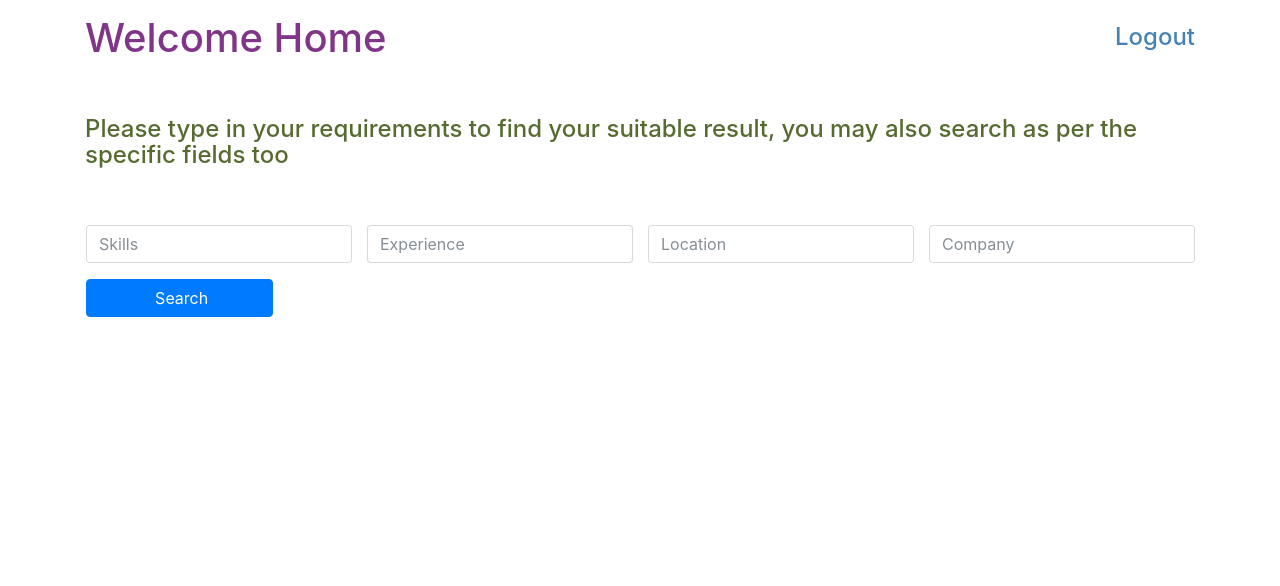
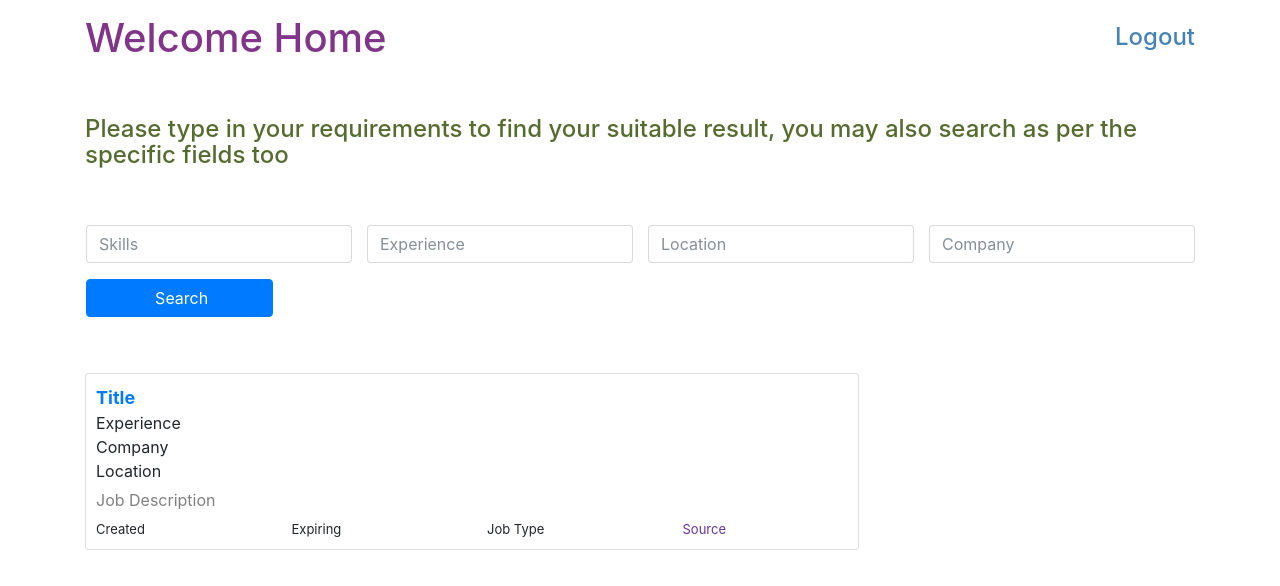
Before and after one commit to aloklearning/byjus-search-app, an Angular app: page /home in a window 1280 px wide. Shown: the top 586 px of the page. Built offline with nearby package versions, Linux system fonts and the light colour scheme.

Commit message:
Job card created

```diff
--- a/src/app/app.module.ts
+++ b/src/app/app.module.ts
@@ -7,12 +7,14 @@ import { AppRoutingModule } from './app-routing.module';
 import { AppComponent } from './app.component';
 import { HomePageComponent } from './pages/home-page/home-page.component';
 import { WelcomePageComponent } from './pages/welcome-page/welcome-page.component';
+import { JobCardComponent } from './widget/job-card/job-card.component';
 
 @NgModule({
   declarations: [
     AppComponent,
     HomePageComponent,
-    WelcomePageComponent
+    WelcomePageComponent,
+    JobCardComponent
   ],
   imports: [
     BrowserModule,
--- a/src/app/pages/home-page/home-page.component.html
+++ b/src/app/pages/home-page/home-page.component.html
@@ -23,5 +23,11 @@
             </div>
             <button type="submit" class="btn btn-primary mb-2 col-2 pl-3 ml-md-0 ml-3" (click)="search()">Search</button>
         </div>
+        <br><br>
+
+        <!-- This is where the job-card from wiget is used -->
+        <ng-container>
+            <app-job-card></app-job-card>
+        </ng-container>
     </div>
 </div>
--- /dev/null
+++ b/src/app/widget/job-card/job-card.component.css
@@ -0,0 +1,5 @@
+div.job-card-content{ margin-right: 21rem}
+
+@media (max-width: 850px){
+    div.job-card-content{ margin-right: 0 !important}
+}
--- /dev/null
+++ b/src/app/widget/job-card/job-card.component.html
@@ -0,0 +1,15 @@
+<div class="job-card-content">
+    <div class="card" style="height: auto; padding: 10px">
+        <a href="" style="font-size: 18px; font-weight: bold">Title</a>
+        <p style="font-size: 16px; margin-bottom: 0">Experience</p>
+        <p style="font-size: 16px; margin-bottom: 0">Company</p>
+        <p style="font-size: 16px; margin-bottom: 5px">Location</p>
+        <p style="font-size: 16px; margin-bottom: 0; color: grey">Job Description</p>
+        <div class="row mt-2">
+            <p class="col-3" style="font-size: 13px; margin-bottom: 0">Created</p>
+            <p class="col-3" style="font-size: 13px; margin-bottom: 0">Expiring</p>
+            <p class="col-3" style="font-size: 13px; margin-bottom: 0">Job Type</p>
+            <p class="col-3" style="color: rebeccapurple ;font-size: 13px; margin-bottom: 0">Source</p>
+        </div>
+    </div>
+</div>
--- /dev/null
+++ b/src/app/widget/job-card/job-card.component.ts
@@ -0,0 +1,16 @@
+import { Component, OnInit, Input } from '@angular/core';
+
+@Component({
+  selector: 'app-job-card',
+  templateUrl: './job-card.component.html',
+  styleUrls: ['./job-card.component.css']
+})
+export class JobCardComponent implements OnInit {
+
+
+  constructor() { }
+
+  ngOnInit() {
+  }
+
+}
```
Also changed, not shown: src/app/pages/home-page/home-page.component.ts (line endings or trailing spaces), 1 other file (tests, documents, lock files or other folders).
